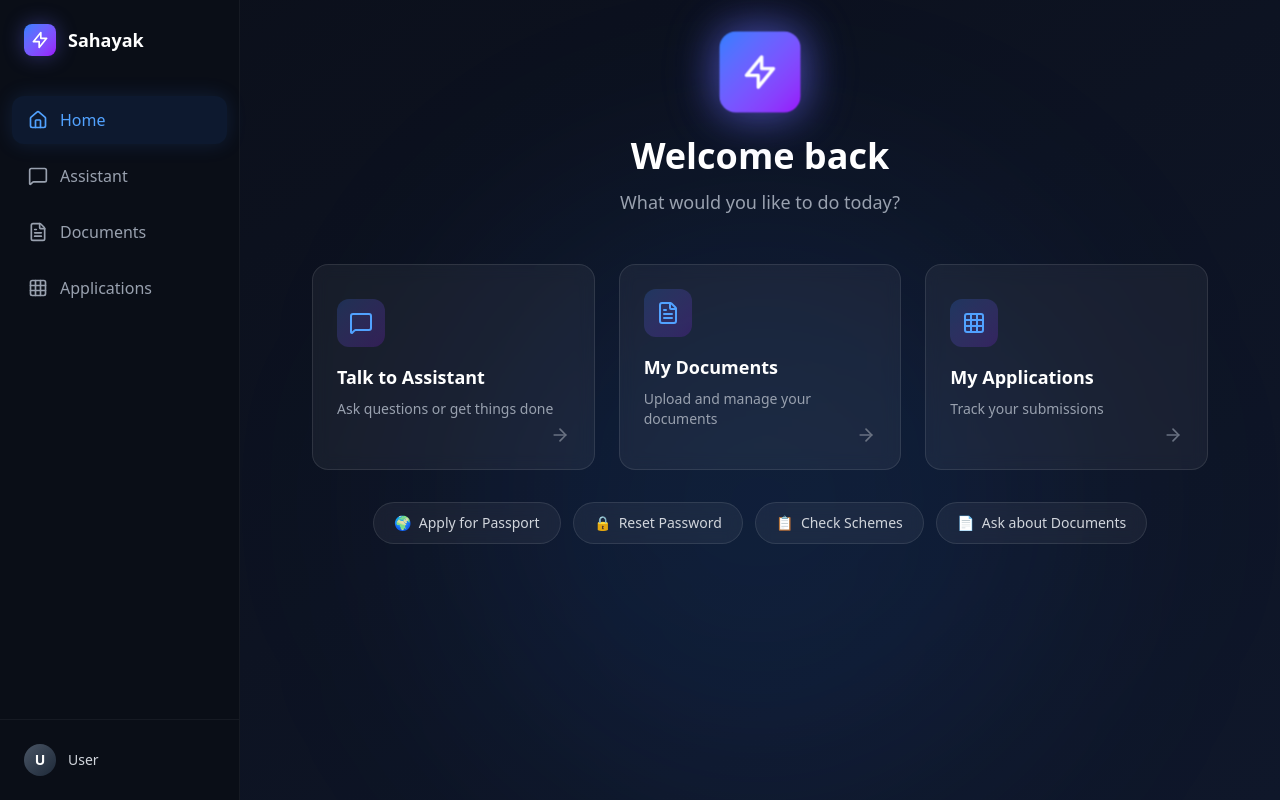
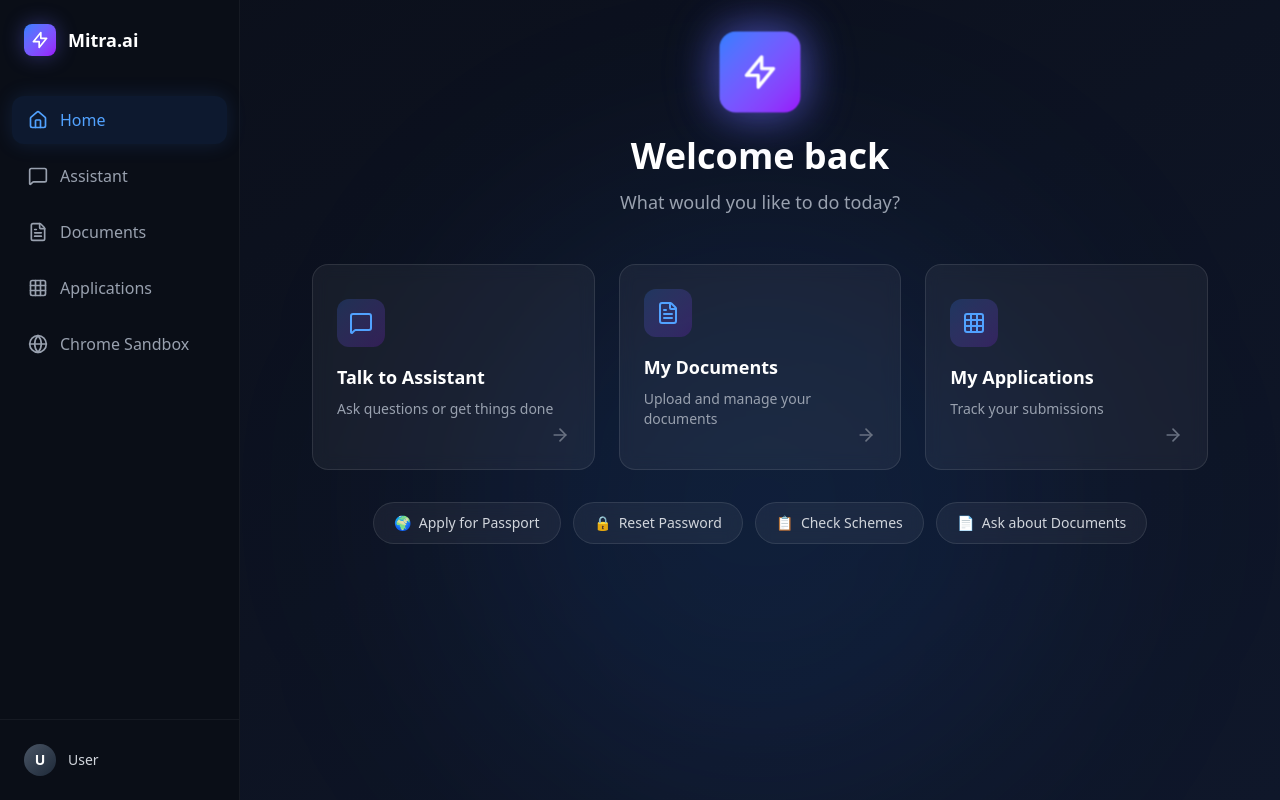
Before and after one commit to innov8-tist/mithra.ai, a React (Vite) app in the folder desktop/: page / in a window 1280 px wide. Built offline with nearby package versions, Linux system fonts and the light colour scheme; the HTML template or start-up script is replaced by a standard one.

Commit message:
Minor fix

```diff
--- a/desktop/src/App.tsx
+++ b/desktop/src/App.tsx
@@ -26,6 +26,11 @@ function App() {
             <p className="text-gray-400 text-xl">Applications View</p>
           </div>
         )}
+        {activeView === 'chrome' && (
+          <div className="flex items-center justify-center h-full">
+            <p className="text-gray-400 text-xl">Chrome Sandbox View</p>
+          </div>
+        )}
       </main>
     </div>
   );
--- a/desktop/src/components/Sidebar.tsx
+++ b/desktop/src/components/Sidebar.tsx
@@ -1,4 +1,4 @@
-import { Home, MessageSquare, FileText, Grid } from 'lucide-react';
+import { Home, MessageSquare, FileText, Grid, Globe } from 'lucide-react';
 
 interface SidebarProps {
   activeItem: string;
@@ -11,6 +11,7 @@ export default function Sidebar({ activeItem, onNavigate }: SidebarProps) {
     { id: 'assistant', label: 'Assistant', icon: MessageSquare },
     { id: 'documents', label: 'Documents', icon: FileText },
     { id: 'applications', label: 'Applications', icon: Grid },
+    { id: 'chrome', label: 'Chrome Sandbox', icon: Globe },
   ];
 
   return (
@@ -22,7 +23,7 @@ export default function Sidebar({ activeItem, onNavigate }: SidebarProps) {
             <path strokeLinecap="round" strokeLinejoin="round" strokeWidth={2} d="M13 10V3L4 14h7v7l9-11h-7z" />
           </svg>
         </div>
-        <span className="text-lg font-semibold text-white">Sahayak</span>
+        <span className="text-lg font-semibold text-white">Mitra.ai</span>
       </div>
 
       {/* Navigation */}
```
